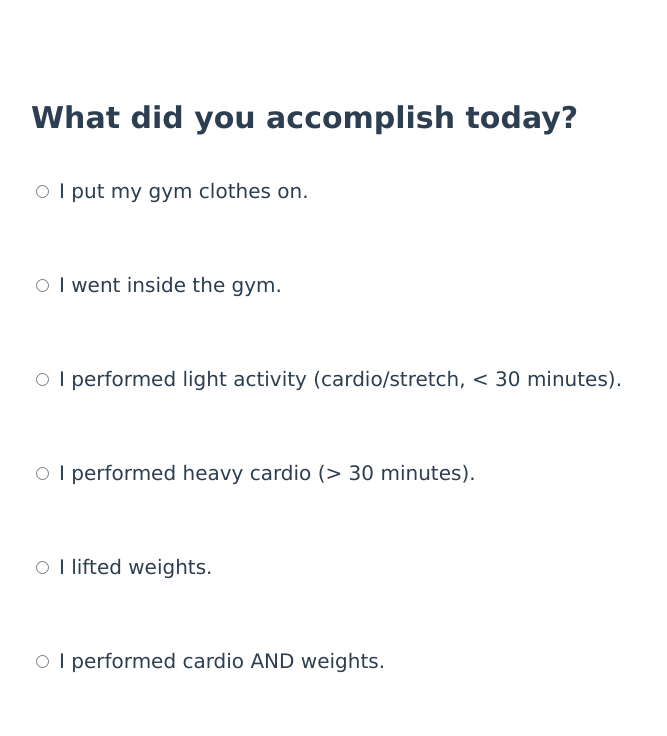
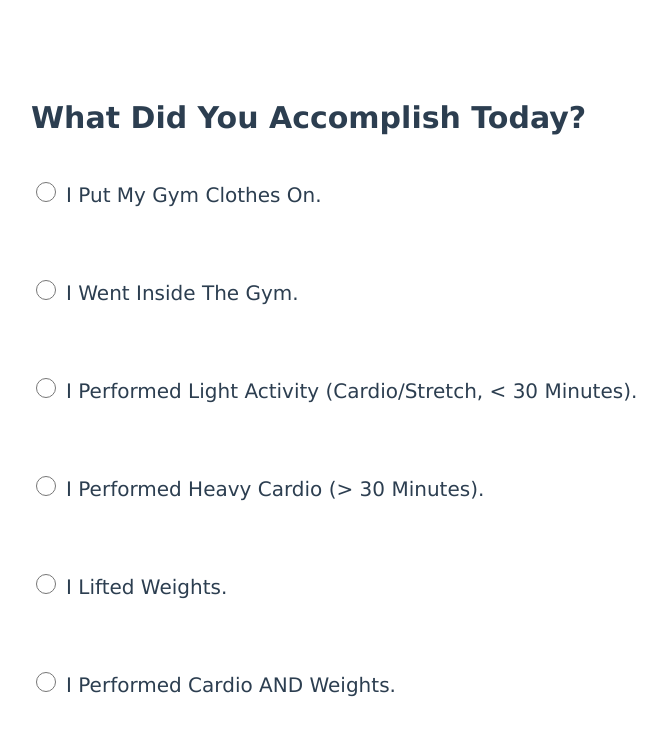
Before and after one commit to Governess-Simpson/habit-tracker, a Vue app: page / in a window 1280 px wide. Shown: the top 736 px of the page, without its empty margins (92-759 px from the left). Built offline with nearby package versions, Linux system fonts and the light colour scheme.

Commit message:
add on-hover and on-click css for radio buttons

```diff
--- a/src/App.vue
+++ b/src/App.vue
@@ -1,9 +1,6 @@
 <template>
   <!-- Passes in the data values into Form.vue, alongside listening for when a new radio button is pressed. -->
   <Form :question="question" :answers="answers" @update="updatedSelectedAnswer"/>
-  <div>
-    {{ selectedAnswer }}
-  </div>
 </template>
 
 <script>
--- a/src/components/Form.vue
+++ b/src/components/Form.vue
@@ -50,16 +50,31 @@ export default{
 
 .form h2 {
     font-size: 30px;
+    text-transform: capitalize;
 }
 
 .form label{
     font-size: 20px;
+    text-transform: capitalize;
 }
 
+
+input[type="radio"]+label:hover {
+  cursor: pointer;
+  border-color: #73daa1;
+  color: #73daa1;
+}
+
+input[type="radio"]:checked + label {
+  border-color: #00AD51;
+  color: #00AD51;
+}
 
 .radio_buttons {
     margin-bottom: 75px;
     margin-right: 10px;
+    width: 20px;
+    height: 20px;
 }
 
 
```
